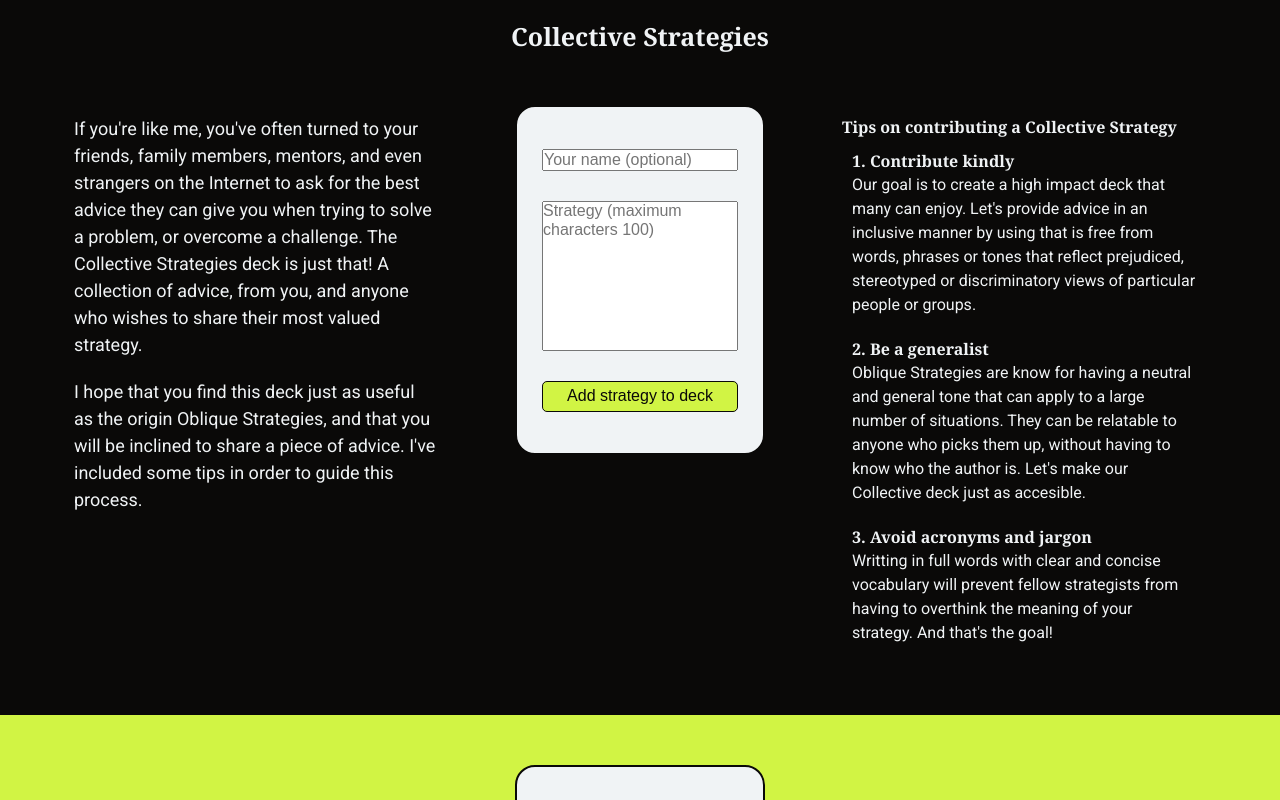
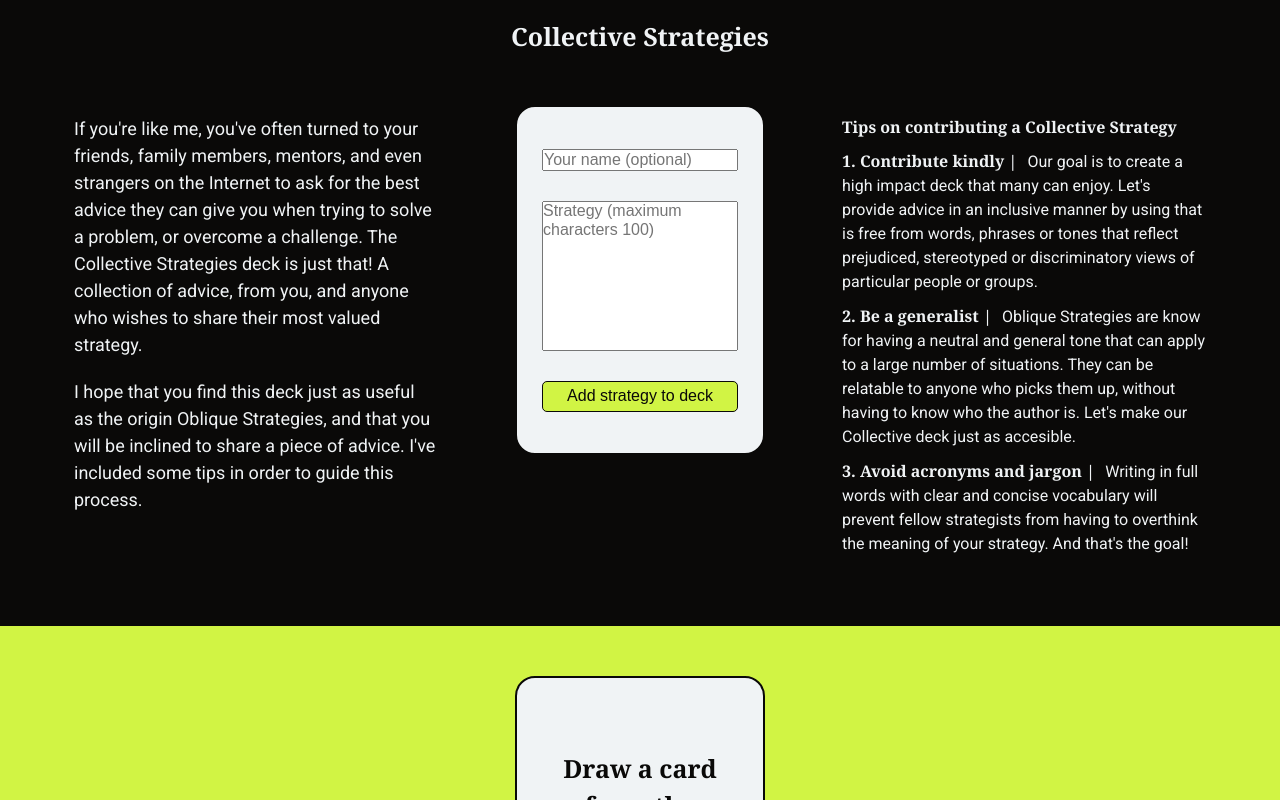
Before and after one commit to therealsylaucoin/obliqueCollective, a React (Create React App) app: page / in a window 1280 px wide. Shown: the part 1600-2400 px from the top of the page. Built offline with nearby package versions, Linux system fonts and the light colour scheme; no server answers; the database is empty.

Commit message:
modal implemented and functional  :cyclone:

```diff
--- a/src/App.js
+++ b/src/App.js
@@ -4,7 +4,6 @@
 import Header from './Header.js';
 import Contribute from './Contribute.js';
 import Footer from './Footer.js';
-import ModalContainer from './ModalContainer.js'
 
 // Oblique Strategies:
 // 1. SETUP: The app state is an empty array, so that later we can set the state to the array we will get from the API call
@@ -58,11 +57,13 @@
         }
 
     }).then((result) => {
+
         // If successful, setState to the array
         this.setState({
             strategyArray: result.data
         })
         console.log(result.data);
+
         //If unsuccessful:
     }).catch(() => {
       //Have an error message that can be displayed on the card is the API call fails. Pass it as a prop.
@@ -90,8 +91,6 @@
 
         < Footer />
 
-        < ModalContainer />
-
       </div>
     );
   }
--- a/src/Contribute.js
+++ b/src/Contribute.js
@@ -1,6 +1,7 @@
 import { Component } from 'react';
 import firebase from './firebase.js';
 import RandomCollectiveStrategy from './RandomCollectiveStrategy.js'
+
 
 class Contribute extends Component{
     constructor() {
@@ -9,7 +10,9 @@
             //empty array in which collective cards will be pushed and from which a random collective card will be drawn
             strategyCollectiveArray: [],
             author: '',
-            strategy: ''
+            strategy: '',
+            //showModal state which will change from false to true to display the alert message if strategy being submitted is empty, or a confirmation of the strategy being submitted when not empty.
+            showModal: false,
         }
     }
 
@@ -48,14 +51,16 @@
         })
     }
 
-    //Event handler to push the user input into the firebase array
-    handleClick = () => {
+    // Event handler to push the user input into the firebase array
+    pushToFirebase = () => {
         //Make reference to the database
         const dbref = firebase.database().ref();
         // push the author and strategy as an object
         //Because the author name is optional, if the user does not enter their name, the word Anonymous will be pushed.
         dbref.push({
-            author: this.state.author === '' ? 'Anonymous' : this.state.author,
+            author: this.state.author === ''
+                ? 'Anonymous'
+                : this.state.author,
             strategy: this.state.strategy
         });
         //clear the state - this will also clear ths input because we have binded it's value to the state
@@ -64,6 +69,15 @@
             author: ''
         })
     }
+
+    //declare a function that will change the state of showModal
+    modalToggle = (e) =>{
+        e.preventDefault();
+        this.setState({
+            showModal: this.state.showModal === false ? true : false,
+        })
+    }
+
 
     render(){
         return(
@@ -81,27 +95,36 @@
 
                     <form className="card">
 
-                        <label className="srOnly" htmlFor="contributor">Your name</label>
+                        <label
+                            className="srOnly"
+                            htmlFor="contributor">
 
-                        <input type="text" id="contributor" onChange={this.authorInput} value={this.state.author} placeholder="Your name (optional)"></input>
+                                Your name
+                        </label>
+                        <input
+                            type="text"
+                            id="contributor"
+                            onChange={this.authorInput}
+                            value={this.state.author}
+                            placeholder="Your name (optional)">
+                        </input>
 
-                        <label className="srOnly" htmlFor="strategy">Your strategy</label>
+                        <label
+                            className="srOnly"
+                            htmlFor="strategy">
 
-                        <textarea maxLength="100" id="strategy" onChange={this.strategyInput} value={this.state.strategy} placeholder="Strategy (maximum characters 100)"></textarea>
+                                Your strategy
+                        </label>
+                        <textarea
+                            maxLength="100"
+                            id="strategy"
+                            onChange={this.strategyInput}
+                            value={this.state.strategy}
+                            placeholder="Strategy (maximum characters 100)">
+                        </textarea>
 
 
-                        <button
-
-                        onClick={(e) => {
-                            //prevent default
-                            e.preventDefault();
-                            if(this.state.strategy === ''){
-                                alert('You cannot contribute an empty strategy.')
-                            }
-
-                            else if(window.confirm('You are adding the following strategy to the deck: ' + this.state.strategy) && this.state.strategy !== ''){
-                                this.handleClick()
-                            }}}>
+                        <button onClick={this.modalToggle}>
 
                                 Add strategy to deck
                         </button>
@@ -112,23 +135,117 @@
 
                         <h4>Tips on contributing a Collective Strategy</h4>
 
-                        <p><h4>1. Contribute kindly</h4>Our goal is to create a high impact deck that many can enjoy. Let's provide advice in an inclusive manner by using  that is free from words, phrases or tones that reflect prejudiced, stereotyped or discriminatory views of particular people or groups.  </p>
+                        <div className="tips">
+                            <h4>1. Contribute kindly |</h4>
 
-                        <p><h4>2. Be a generalist</h4>Oblique Strategies are know for having a neutral and general tone that can apply to a large number of situations. They can be relatable to anyone who picks them up, without having to know who the author is. Let's make our Collective deck just as accesible.</p>
+                            <p>Our goal is to create a high impact deck that many can enjoy. Let's provide advice in an inclusive manner by using  that is free from words, phrases or tones that reflect prejudiced, stereotyped or discriminatory views of particular people or groups.</p>
+                        </div>
 
-                        <p><h4>3. Avoid acronyms and jargon</h4>Writting in full words with clear and concise vocabulary will prevent fellow strategists from having to overthink the meaning of your strategy. And that's the goal!</p>
+                        <div className="tips">
+                            <h4>2. Be a generalist |</h4>
+
+                            <p>Oblique Strategies are know for having a neutral and general tone that can apply to a large number of situations. They can be relatable to anyone who picks them up, without having to know who the author is. Let's make our Collective deck just as accesible.</p>
+                        </div>
+
+                        <div className="tips">
+                            <h4>3. Avoid acronyms and jargon |</h4>
+
+                            <p>Writing in full words with clear and concise vocabulary will prevent fellow strategists from having to overthink the meaning of your strategy. And that's the goal!</p>
+                        </div>
 
 
                     </article>
 
                 </div>
 
-                < RandomCollectiveStrategy array={this.state.strategyCollectiveArray}/>
+                {/* EXPRESSION TO DISPLAY THE CORRECT MODAL aka is this.state.strategy === empty, display the error modal, else, display the confirm modal*/}
+                {this.state.showModal === true
+                    ? < Modal
+                        strategy={this.state.strategy}
+                        toggle={this.modalToggle}
+                        pushToFirebase={this.pushToFirebase}/>
+                    : null}
+
+                < RandomCollectiveStrategy
+                    array={this.state.strategyCollectiveArray}/>
 
             </section>
         )
     }
 }
+
+class Modal extends Component {
+    render() {
+        return (
+
+            <div>
+            {/* Show the correct modal based on the tstate(props) of the strategy aka, if its empty, lets show the error modal, if its not empty, lets show the confirm modal */}
+            {
+                this.props.strategy === ''
+                    ? < Error
+                        toggle={this.props.toggle}/>
+
+                    : < Confirm
+                        strategy={this.props.strategy}
+                        pushToFirebase={this.props.pushToFirebase}
+                        toggle={this.props.toggle}/>
+            }
+
+            </div>
+        );
+
+    }
+}
+
+//Error message for when the user has not entered any text in the strategy but clicks the button
+class Error extends Component {
+    //clickHandle to close the modal
+
+    render() {
+        return (
+            <div>
+                <p>Oops! You cannot contribute an empty strategy.</p>
+
+                <button
+                //  Click handler - function to setState for showModal of App - passed to to chil as props
+                    onClick={this.props.toggle}>
+
+                        Okay
+                </button>
+
+            </div>
+        );
+    }
+}
+
+//Confirmation message for when the user to mkae sure that they are contributing the right thing
+class Confirm extends Component {
+
+    render() {
+        return (
+            <div>
+                <p>You're about to submit this strategy: {this.props.strategy}.</p>
+                <button
+                    // Click handler - function to setState for showModal of App - passed to to chil as props
+                    onClick={this.props.toggle}>
+
+                        Not Quite
+                </button>
+
+                <button
+                //Click handler to push to user strategy to Firebase - push function passed to child as props
+                    onClick={this.props.pushToFirebase}>
+
+                        Okay
+                </button>
+
+
+            </div>
+        );
+    }
+}
+
+
 
 export default Contribute;
 
--- a/src/ModalContainer.js
+++ /dev/null
@@ -1,45 +0,0 @@
-import { Component } from 'react';
-import Modal from './Modal.js';
-
-class ModalContainer extends Component {
-    constructor() {
-        super();
-        this.state = {
-            showModal: false
-        }
-    }
-
-    openModal = () =>{
-        this.setState({
-            showModal: this.state.showModal === false ? true : false
-        })
-    }
-
-    render() {
-        return (
-            <div className="modal">
-
-                <h1>Modal Container</h1>
-
-                <div >
-
-                    {this.state.showModal === false ? '' : < Modal/>}
-
-                </div>
-
-                <button onClick={this.openModal}>Im a modal</button>
-
-            </div>
-        );
-    }
-}
-
-
-
-
-
-
-
-
-
-export default ModalContainer;
--- a/src/styles/App.css
+++ b/src/styles/App.css
@@ -474,6 +474,14 @@
   font-size: 1.6rem;
 }
 
+.contribute .intro .tips {
+  margin: 10px 0;
+}
+
+.contribute .intro .tips h4, .contribute .intro .tips p {
+  display: inline;
+}
+
 .contribute h3 {
   padding: 50px 0;
 }
--- a/src/styles/_contribute.scss
+++ b/src/styles/_contribute.scss
@@ -15,6 +15,14 @@
         article {
             font-size: 1.6rem;
         }
+
+        .tips {
+            margin: 10px 0;
+            h4, p {
+                display: inline;
+            }
+        }
+
     }
 
     h3 {
```
Also changed, not shown: src/Modal.js (+42 -10 lines), src/RandomCollectiveStrategy.js (+18 -4 lines), src/RandomStrategy.js (+22 -5 lines), 2 other files (tests, documents, lock files or other folders).
